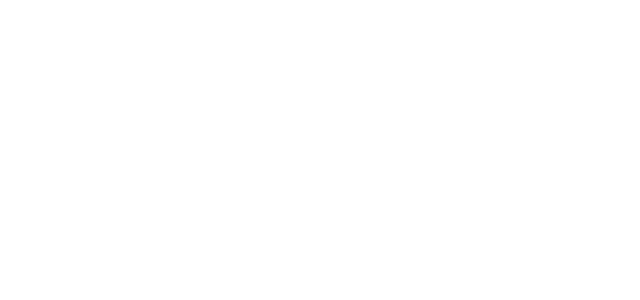
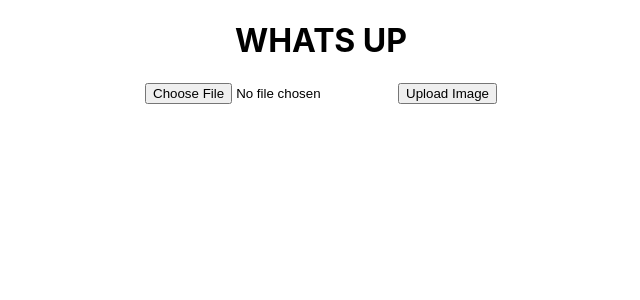
Before and after one commit to prestonty/CommonCents, a React (Create React App) app: page / in a window 1280 px wide. Shown: the top 300 px of the page, without its empty margins (319-959 px from the left). Built offline with nearby package versions, Linux system fonts and the light colour scheme.

Commit message:
navbar started

```diff
--- a/package.json
+++ b/package.json
@@ -6,6 +6,7 @@
     "@testing-library/jest-dom": "^5.17.0",
     "@testing-library/react": "^13.4.0",
     "@testing-library/user-event": "^13.5.0",
+    "axios": "^1.5.1",
     "react": "^18.2.0",
     "react-dom": "^18.2.0",
     "react-scripts": "5.0.1",
--- a/src/App.js
+++ b/src/App.js
@@ -1,7 +1,12 @@
 import "./App.css";
+import Dropbox from "./components/dropbox.js";
 
 function App() {
-    return <div className="App"></div>;
+    return (
+        <div className="App">
+            <Dropbox />
+        </div>
+    );
 }
 
 export default App;
--- a/src/components/dropbox.js
+++ b/src/components/dropbox.js
@@ -1,11 +1,32 @@
-export default function Dropbox() {
-    return (
-        <div>
-            <input type="file" onChange={fileSelectedHandler}></input>
-        </div>
-    );
+import axios from "axios";
+import React, { Component } from "react";
+
+class Dropbox extends Component {
+    state = {
+        selectedFile: null,
+    };
+
+    fileSelectedHandler = (event) => {
+        this.setState({
+            selectedFile: event.target.files[0],
+        });
+    };
+
+    render() {
+        return (
+            <div>
+                <h1>WHATS UP</h1>
+                <input type="file" onChange={this.fileSelectedHandler}></input>
+                <button>Upload Image</button>
+            </div>
+        );
+    }
 }
 
-fileSelectedHandler = (event) => {
-    console.log(event);
-};
+export default Dropbox;
+
+// fileUploadHandler = () => {
+//     axios.post("");
+//     // sends the data to firebase
+//     // sets up an end point to send data to the cloud storage
+// };
```
Also changed, not shown: src/components/navbar.js (added, +23 -0 lines), src/utils.js (added, +9 -0 lines), src/pages/home.js (added), 2 other files (tests, documents, lock files or other folders).
